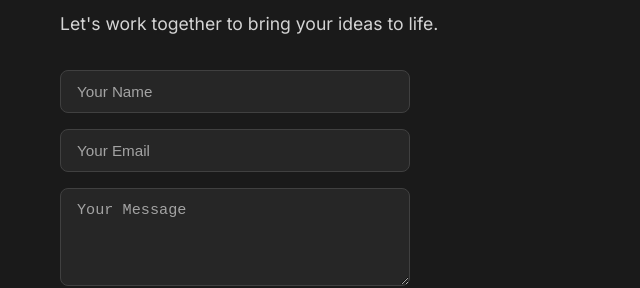
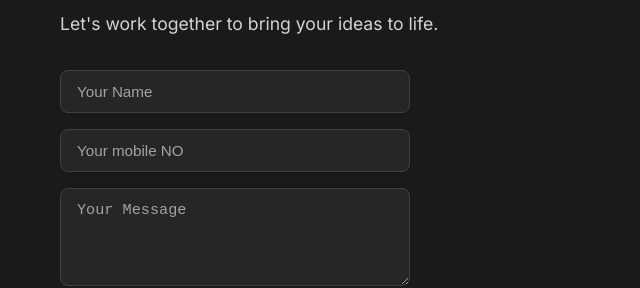
Before and after one commit to iamamohan/portfolio, a plain HTML site: page index.html in a window 1280 px wide. Shown: the part 2596-2884 px from the top of the page, 0-640 px from the left. Drawn offline with Linux system fonts and the light colour scheme.

Commit message:
Update index.html

```diff
--- a/index.html
+++ b/index.html
@@ -327,7 +327,7 @@
                             <input type="text" id="contactName" name="name" placeholder="Your Name" required>
                         </div>
                         <div class="form-group">
-                            <input type="email" id="contactEmail" name="email" placeholder="Your Email" required>
+                            <input type="email" id="contactEmail" name="email" placeholder="Your mobile NO" required>
                         </div>
                         <div class="form-group">
                             <textarea id="contactMessage" name="message" placeholder="Your Message" rows="4" required></textarea>
```
